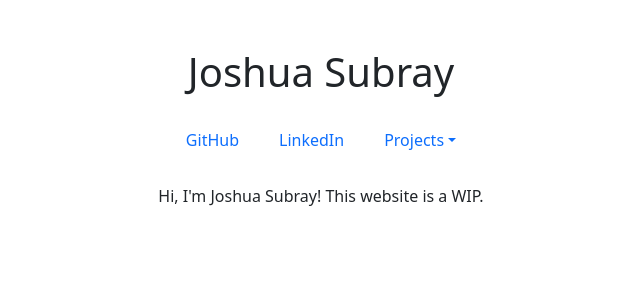
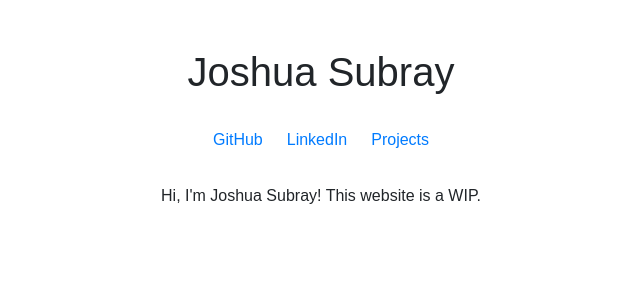
Before and after one commit to JoshuaSubray/joshuasubray.github.io, a React (Vite) app: page / in a window 1280 px wide. Shown: the top 300 px of the page, without its empty margins (319-959 px from the left). Built offline with nearby package versions, Linux system fonts and the light colour scheme.

Commit message:
Removed direct styling in App.jsx. Changed link and name of Project JR.

```diff
--- a/src/App.css
+++ b/src/App.css
@@ -1,13 +1,31 @@
-.page {
-  padding: 2rem;
+.app-main {
+  max-width: 800px;
+  margin: 3rem auto 0;
+  padding: 0 15px;
   font-family: Arial, sans-serif;
+}
+
+.app-title {
+  text-align: center;
+  margin-bottom: 1.5rem;
 }
 
 .nav {
   display: flex;
   justify-content: center;
-  gap: 1rem;
-  margin-bottom: 2rem;
+  gap: 1.5rem;
+  margin-bottom: 1.5rem;
+}
+
+.nav-link {
+  text-decoration: none;
+  color: #007bff;
+  padding: 0.5rem 0;
+}
+
+.nav-link:hover {
+  text-decoration: underline;
+  color: #0056b3;
 }
 
 .dropdown {
@@ -17,26 +35,34 @@
 .dropdown-content {
   display: none;
   position: absolute;
+  top: 100%;
+  left: 0;
   background: #fff;
-  padding: 0.25rem 0;
+  border: 1px solid #ccc;
+  border-radius: 4px;
+  padding: 0.5rem 0;
+  min-width: 250px;
+  z-index: 1000;
+  list-style: none;
+  margin: 0;
 }
 
-.dropdown-content a {
+.dropdown-content li a {
   display: block;
-  padding: 0.25rem 0;
+  padding: 0.5rem 1rem;
   color: #333;
+  text-decoration: none;
+}
+
+.dropdown-content li a:hover {
+  background-color: #f8f9fa;
 }
 
 .dropdown:hover .dropdown-content {
   display: block;
 }
 
-h1 {
-  text-align: center;
-  margin-bottom: 0.5rem;
-}
-
-p {
+.app-description {
   text-align: center;
   margin: 0;
 }
--- a/src/App.jsx
+++ b/src/App.jsx
@@ -2,27 +2,27 @@ import './App.css'
 
 function App() {
   return (
-    <main className="container mt-5">
-      <h1 className="mb-4">Joshua Subray</h1>
+    <main className="app-main">
+      <h1 className="app-title">Joshua Subray</h1>
 
-      <nav className="nav mb-4">
-        <a className="nav-link px-0 me-4" href="https://github.com/JoshuaSubray" target="_blank" rel="noreferrer">GitHub</a>
-        <a className="nav-link px-0 me-4" href="https://linkedin.com/in/joshuasubray" target="_blank" rel="noreferrer">LinkedIn</a>
-        <div className="nav-item dropdown">
-          <a className="nav-link dropdown-toggle px-0" href="#projects" id="projectsDropdown" role="button" data-bs-toggle="dropdown" aria-expanded="false">
+      <nav className="nav">
+        <a className="nav-link" href="https://github.com/JoshuaSubray" target="_blank" rel="noreferrer">GitHub</a>
+        <a className="nav-link" href="https://linkedin.com/in/joshuasubray" target="_blank" rel="noreferrer">LinkedIn</a>
+        <div className="dropdown">
+          <a className="nav-link" href="#projects">
             Projects
           </a>
-          <ul className="dropdown-menu" aria-labelledby="projectsDropdown">
-            <li><a className="dropdown-item" href="https://joshuasubray.github.io/Junior/" target="_blank" rel="noreferrer">Grade Calculator</a></li>
-            <li><a className="dropdown-item" href="https://github.com/JoshuaSubray/Currency-Exchange-Concept" target="_blank" rel="noreferrer">Currency Exchange App Concept</a></li>
-            <li><a className="dropdown-item" href="https://github.com/JoshuaSubray/Car-Wash-Concept" target="_blank" rel="noreferrer">Car Wash Exchange Website Concept</a></li>
-            <li><a className="dropdown-item" href="https://github.com/JoshuaSubray/Pype" target="_blank" rel="noreferrer">Pype: Instant Messaging Website</a></li>
-            <li><a className="dropdown-item" href="https://github.com/JoshuaSubray/SeeSharpReviews" target="_blank" rel="noreferrer">See Sharp Reviews: Movie Review Website Concept</a></li>
+          <ul className="dropdown-content">
+            <li><a href="https://github.com/JoshuaSubray/Junior-Grade-Calculator" target="_blank" rel="noreferrer">Junior: Grade Calculator</a></li>
+            <li><a href="https://github.com/JoshuaSubray/Currency-Exchange-Concept" target="_blank" rel="noreferrer">Currency Exchange App Concept</a></li>
+            <li><a href="https://github.com/JoshuaSubray/Car-Wash-Concept" target="_blank" rel="noreferrer">Car Wash Exchange Website Concept</a></li>
+            <li><a href="https://github.com/JoshuaSubray/Pype" target="_blank" rel="noreferrer">Pype: Instant Messaging Website</a></li>
+            <li><a href="https://github.com/JoshuaSubray/SeeSharpReviews" target="_blank" rel="noreferrer">See Sharp Reviews: Movie Review Website Concept</a></li>
           </ul>
         </div>
       </nav>
 
-      <p>Hi, I'm Joshua Subray! This website is a WIP.</p>
+      <p className="app-description">Hi, I'm Joshua Subray! This website is a WIP.</p>
     </main>
   )
 }
```
